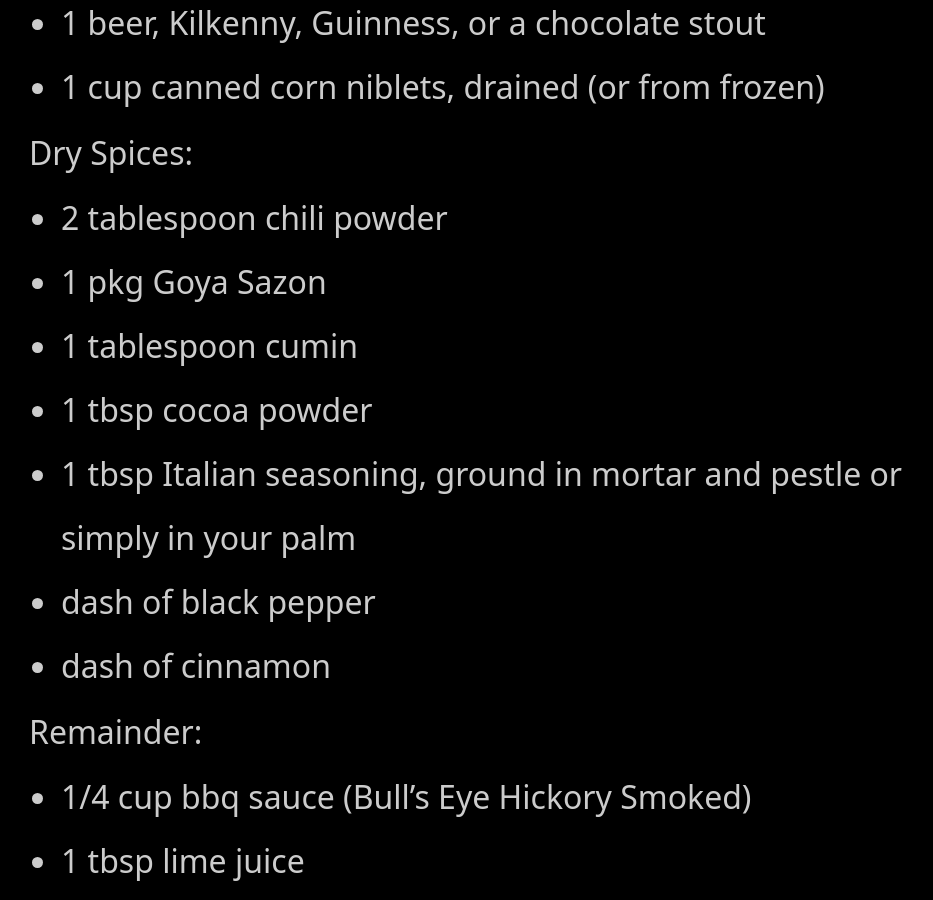
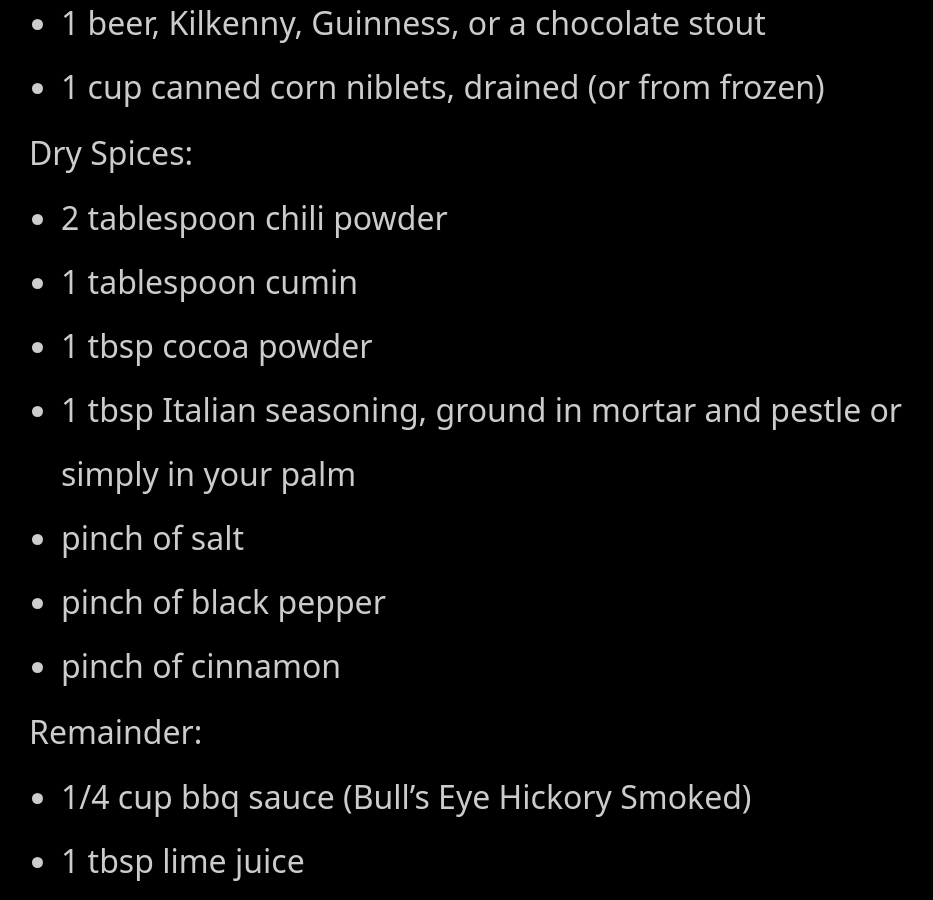
Before and after one commit to dits-family-cookbook/dits-family-cookbook.github.io, a Jekyll site: the page built from recipes/main-dishes/johns-chili.md, in a window 1280 px wide and 900 px high, scrolled down 993 px. Shown: the whole window, without its empty margins (137-1070 px from the left). Built offline with Jekyll 4.4.1, drawn with Linux system fonts in a browser that asks for light colours.

Commit message:
rm goya sazon

```diff
--- a/recipes/main-dishes/johns-chili.md
+++ b/recipes/main-dishes/johns-chili.md
@@ -18,12 +18,12 @@ layout: page
 Dry Spices:
 
 * 2 tablespoon chili powder
-* 1 pkg Goya Sazon
 * 1 tablespoon cumin
 * 1 tbsp cocoa powder
 * 1 tbsp Italian seasoning, ground in mortar and pestle or simply in your palm
-* dash of black pepper
-* dash of cinnamon
+* pinch of salt
+* pinch of black pepper
+* pinch of cinnamon
 
 
 Remainder:
```
